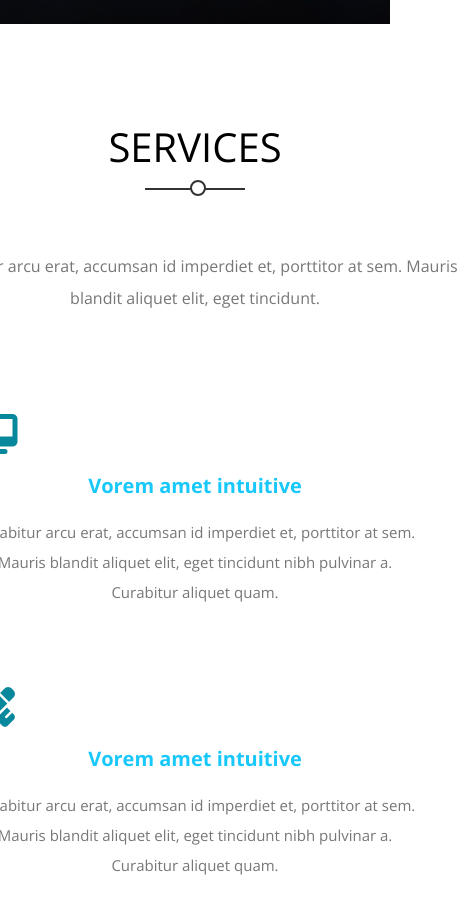
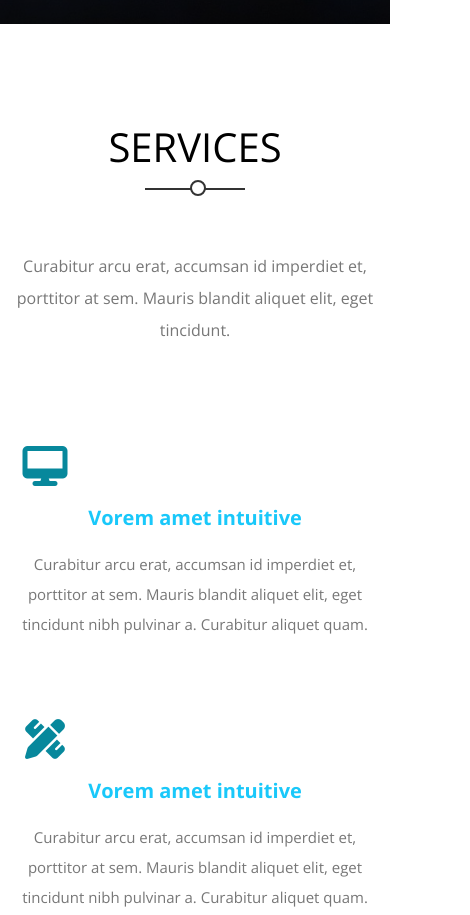
Before and after one commit to Abdelrahman1Ibrahim/HTML_And_CSS_Template_two, a plain HTML site: page index.html in a window 390 px wide. Shown: the part 820-1735 px from the top of the page, 470 px wide, since content can reach past the window. Drawn offline with nearby package versions, Linux system fonts and the light colour scheme.

Commit message:
Update kasper.css

```diff
--- a/css/kasper.css
+++ b/css/kasper.css
@@ -10,7 +10,6 @@
 }
 body{
      font-family: "Open Sans", sans-serif;
-
 }
 ul{
     list-style: none;
@@ -24,6 +23,7 @@ html{
 .container{
     padding-inline: 15px;
     margin-inline: auto;
+
 }
 
 /* Small */
@@ -46,9 +46,12 @@ html{
     }
   }
 
-
+.services .container {
+    position: relative;
+}
   .special-container{
    text-align: center;
+   max-width: 100%;
   }
 
   .special-container  h2{
@@ -315,41 +318,56 @@ align-items: center;
 .services .services-content{
     margin-top: 100px;
     display: grid ;
-    grid-template-columns: repeat(auto-fill ,minmax(450px,1fr));
+    grid-template-columns: repeat(auto-fill ,minmax(350px,1fr));
     row-gap: 40px;
     column-gap: 40px;
 
 }
+
+
 .services-content .box{
     display: flex;
+    margin-inline: auto;
 
 }
 .box i{
     color: rgb(7, 136, 156);
     margin-right: 30px;
     font-size: 40px;
+
 }
 .box  .text h2{
     color: var(--main-color);
     font-size: 20px;
     margin-bottom: 20px;
+
 }
 .box .text  p{
 font-size: 15px;
 color: #777;
 line-height: 2;
+max-width: 100%;
+
+margin-inline: auto;
 
 
 }
 @media (max-width: 768px) {
+
     .box{
         display: flex;
-    flex-direction: column;
-    text-align: center;
-    margin-bottom: 40px;
+         flex-direction: column;
+        text-align: center;
+         margin-bottom: 40px;
+       max-width: 350px;
     }
     .box i{
         margin-bottom: 20px;
     }
   }
+  @media (max-width: 350px) {
+    .box p{
+        width: 250px;
+    }
+  }
 /* End Services */
```
